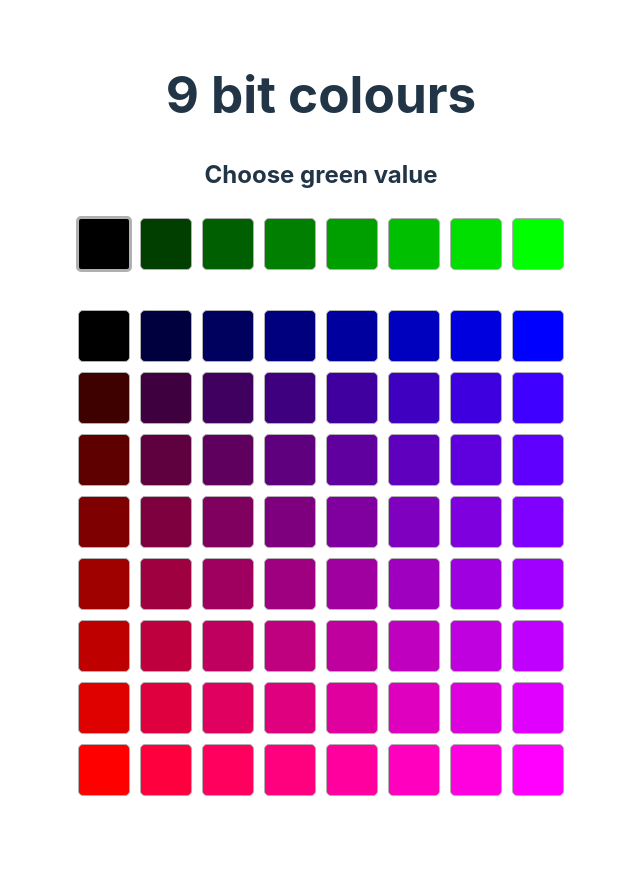
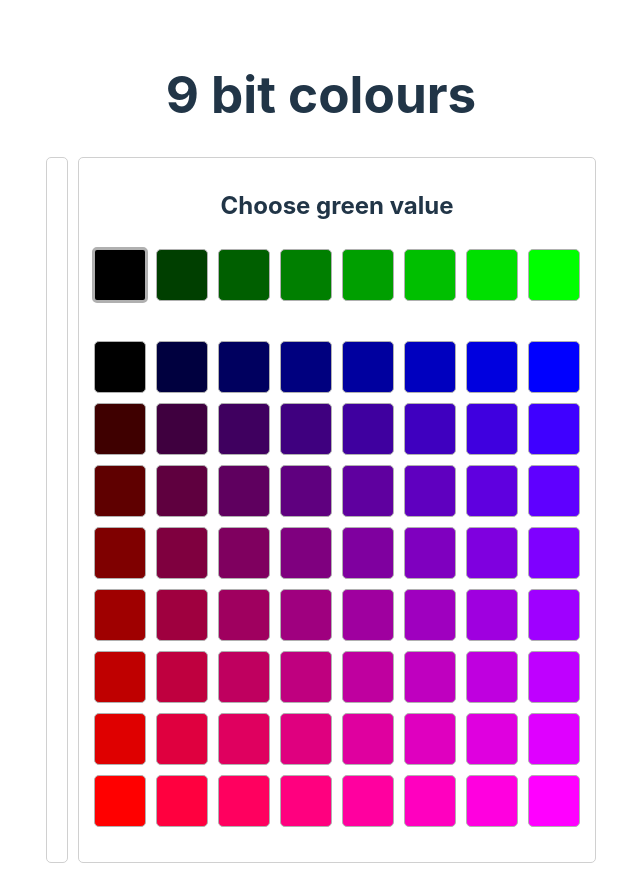
Before and after one commit to benfredwells/9bit-colour, a React (Vite) app: page / in a window 1280 px wide. Shown: the whole page, without its empty margins (319-959 px from the left). Before the commit the page ends 863 px from the top, so only its background shows below. Built offline with nearby package versions, Linux system fonts and the light colour scheme.

Commit message:
Starting to add menu section

```diff
--- a/src/components/explorer.css
+++ b/src/components/explorer.css
@@ -15,7 +15,17 @@
   flex-direction: row;
 }
 
-.spacer {
+.panel {
+  border: #D0D0D0 1px solid;
+  border-radius: 5px;
+  padding: 10px;
+}
+
+.hSpacer {
+  width: 10px;
+}
+
+.vSpacer {
   height: 30px;
 }
 
@@ -44,5 +54,5 @@
 }
 
 .status {
-  height: 30px;
+  height: 20px;
 }
--- a/src/components/explorer.tsx
+++ b/src/components/explorer.tsx
@@ -55,6 +55,12 @@ function Explorer() {
   return (
     <>
       <h1>9 bit colours</h1>
+      <div className="row">
+        <div className="panel">
+          <div className="menu"></div>
+        </div>
+        <div className="hSpacer"></div>
+        <div className="panel">
           <h2>Choose green value</h2>
           <div className="row">
             {colourValues.map((greenVal) => {
@@ -70,7 +76,7 @@ function Explorer() {
               );
             })}
           </div>
-      <div className="spacer" />
+          <div className="vSpacer" />
           <div className="grid">
             {colourValues.map((red) => {
               return (
@@ -102,6 +108,8 @@ function Explorer() {
             })}
           </div>
           <div className="status">{status}</div>
+        </div>
+      </div>
     </>
   );
 }
```
Lines whose indentation alone changed are shown as unchanged.
